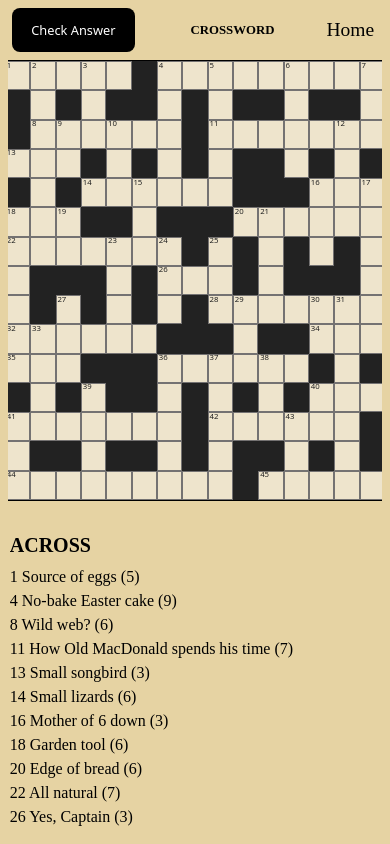
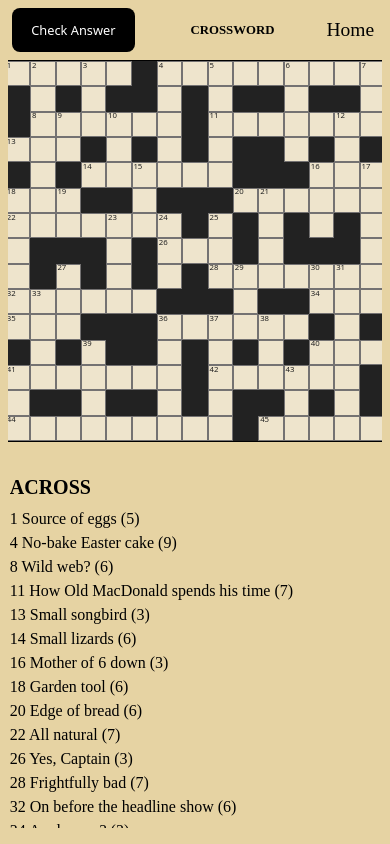
Before and after one commit to yorknouse/puzzles, a React (Vite) app: page /crossword in a window 390 px wide. Built offline with nearby package versions, Linux system fonts and the light colour scheme.

Commit message:
trying to fix mobile crossword clipping

```diff
--- a/src/App.css
+++ b/src/App.css
@@ -576,8 +576,8 @@ main,
   }
 
   .cell {
-    width: clamp(20px, 6.5vw, 45px);
-    height: clamp(20px, 7.5vw, 45px);
+    width: clamp(15px, 6.5vw, 45px);
+    height: clamp(15px, 6.5vw, 45px);
   }
 
   .cell input {
```
